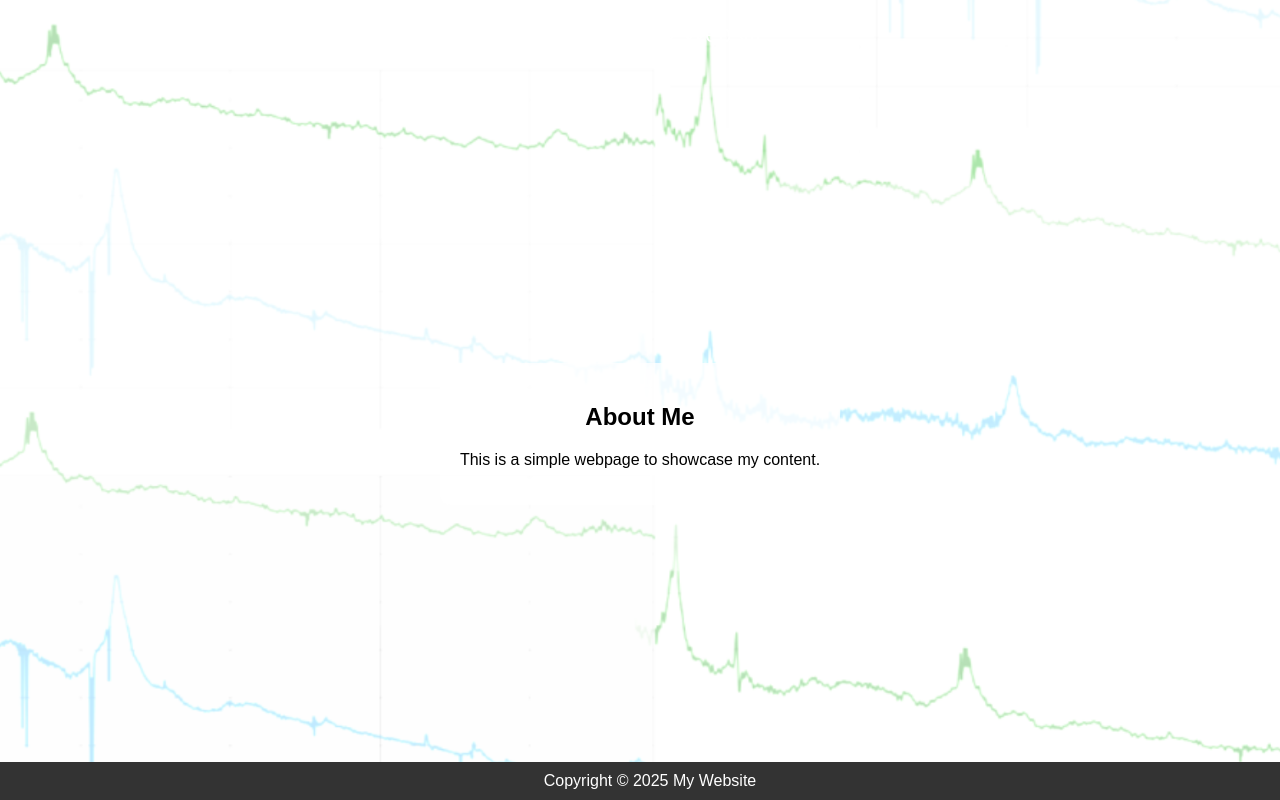
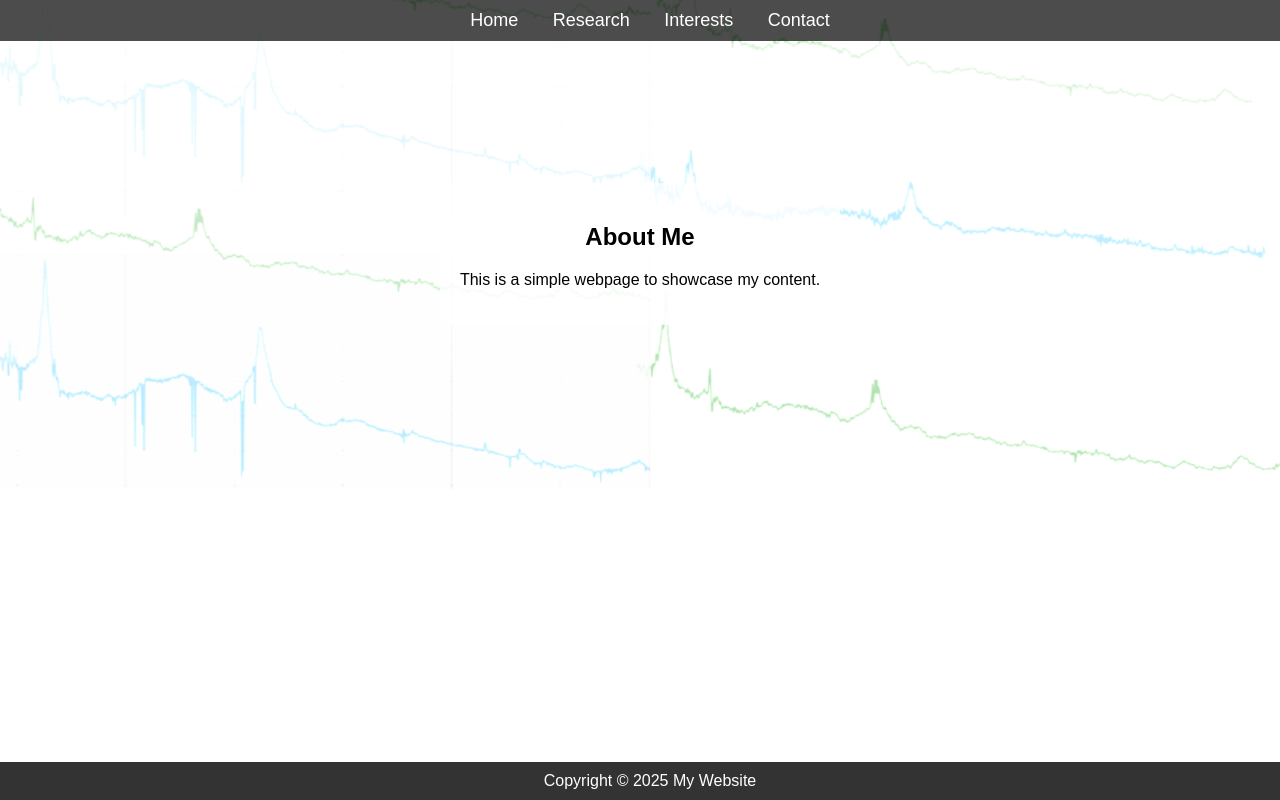
Before and after one commit to calumgordon/calumgordon.github.io, a plain HTML site: page index.html in a window 1280 px wide. Drawn offline with Linux system fonts and the light colour scheme.

Commit message:
updated site

```diff
--- a/index.html
+++ b/index.html
@@ -11,14 +11,27 @@
             padding: 0;
             text-align: center;
             background: url('quasars.png') no-repeat center center/cover;
-            height: 100vh;
+            height: 50vh;
             display: flex;
             flex-direction: column;
             justify-content: center;
         }
+        nav {
+            background-color: rgba(0, 0, 0, 0.7);
+            padding: 10px;
+            position: fixed;
+            width: 100%;
+            top: 0;
+        }
+        nav a {
+            color: white;
+            text-decoration: none;
+            margin: 0 15px;
+            font-size: 18px;
+        }
         header {
             color: white;
-            padding: 20px;
+            padding: 60px 20px 20px;
             font-size: 24px;
         }
         section {
@@ -38,6 +51,12 @@
     </style>
 </head>
 <body>
+    <nav>
+        <a href="#">Home</a>
+        <a href="#">Research</a>
+        <a href="#">Interests</a>
+        <a href="#">Contact</a>
+    </nav>
     <header>Welcome to My Website</header>
     <section>
         <h2>About Me</h2>
```
